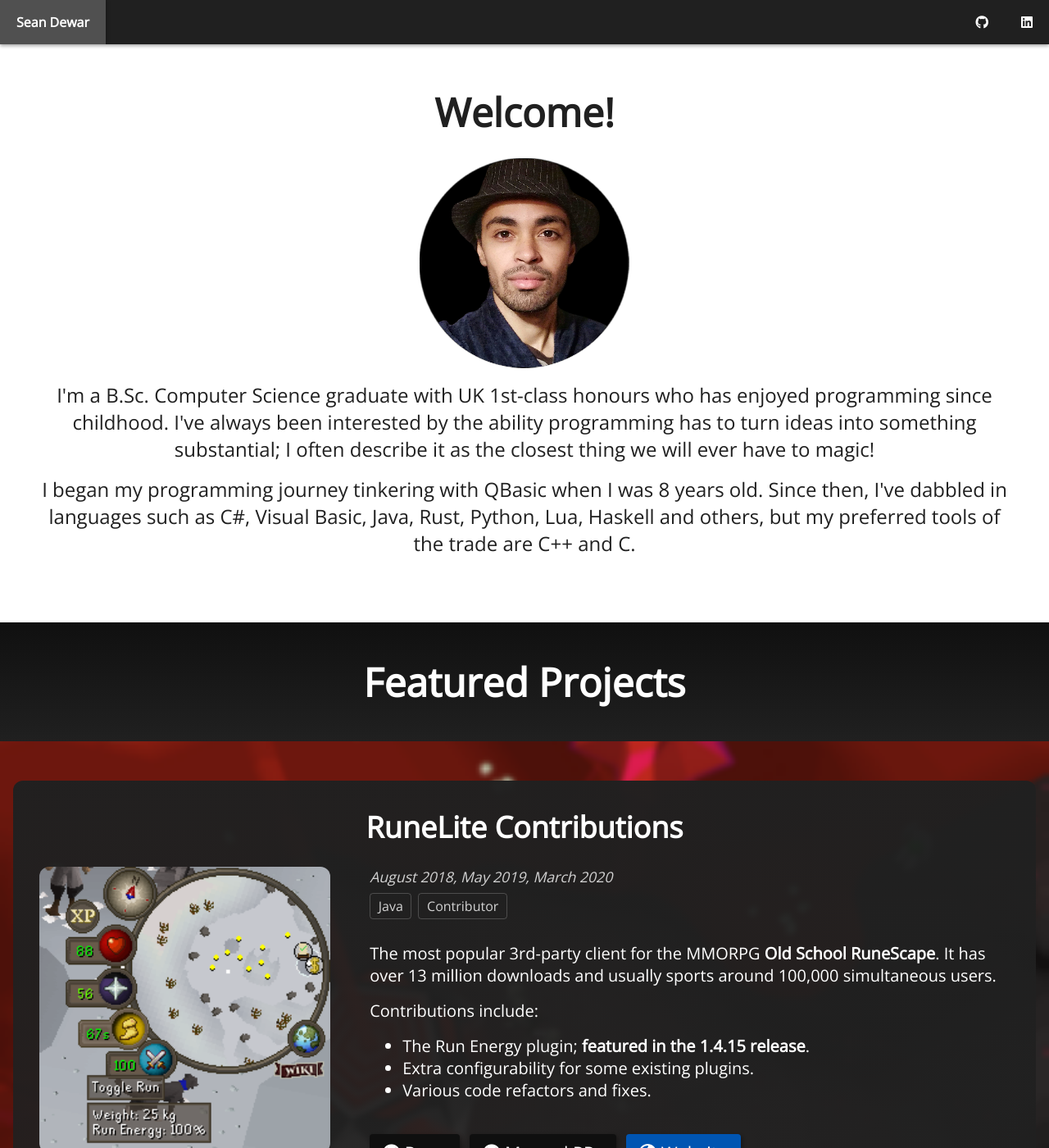
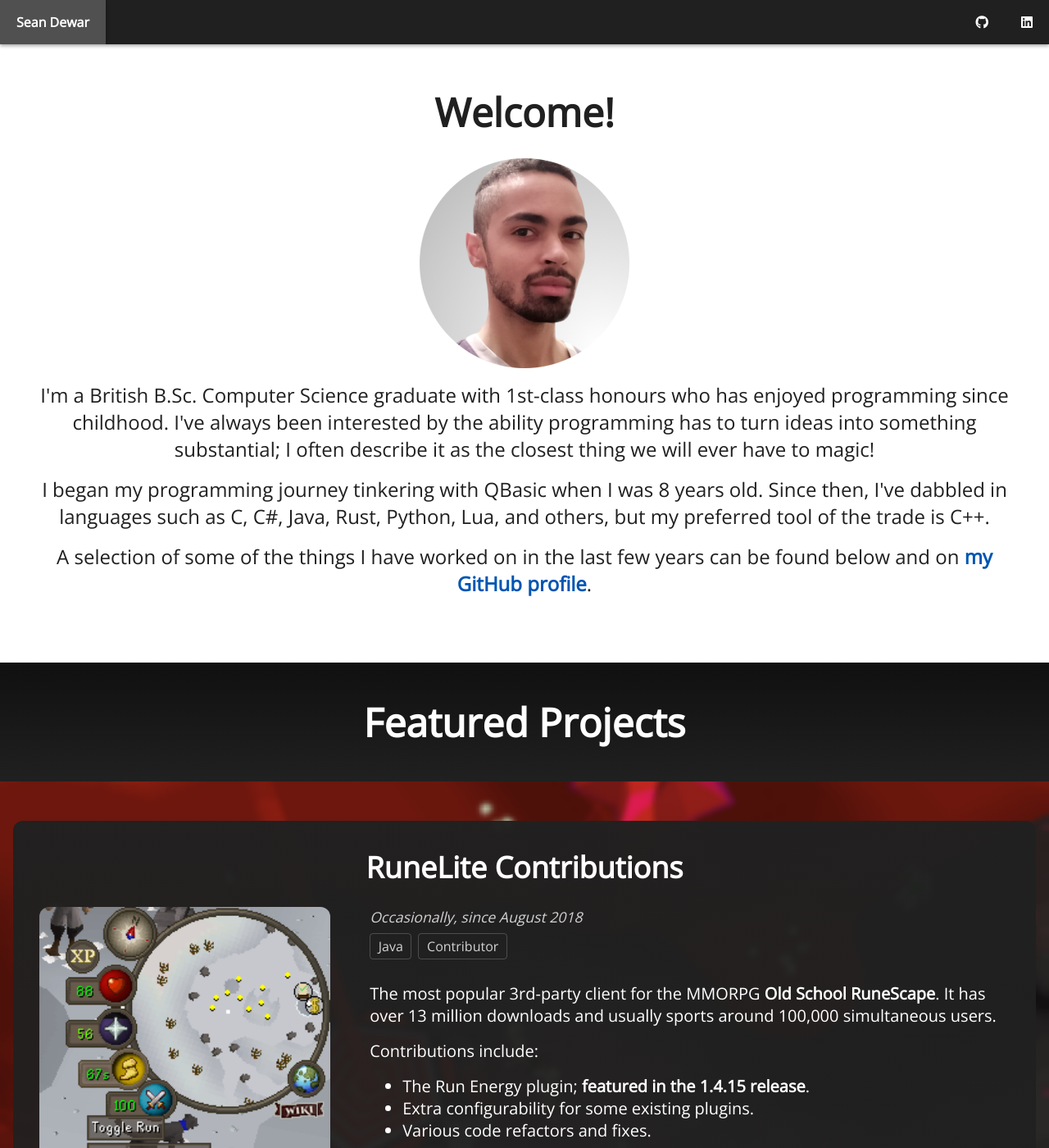
Before and after one commit to seandewar/seandewar.github.io, a Jekyll site: the page built from index.html, in a window 1280 px wide and 1400 px high. Shown: the whole window at 82% size. Built offline with Jekyll 4.4.1, drawn with Linux system fonts in a browser that asks for light colours; nearby versions of some CDN libraries.

Commit message:
Update my pic, commit some content updates that weren't previously committed

```diff
--- a/_data/projects/main_projects.yml
+++ b/_data/projects/main_projects.yml
@@ -2,7 +2,7 @@
   img_src: "/img/projects/runelite-run-energy.png"
   img_alt: "RuneLite's Run Energy plugin tooltip"
   bg_styles: "background-image: url('/img/projects/runelite-contrib-bg.png')"
-  dates: "August 2018, May 2019, March 2020"
+  dates: "Occasionally, since August 2018"
   tags:
     - "Java"
     - "Contributor"
--- a/index.html
+++ b/index.html
@@ -8,17 +8,22 @@
         <h1 class="bio-title">Welcome!</h1>
         <img class="bio-face-img" src="/img/me-circle-border.png" alt="Me looking fly">
         <p class="bio-text">
-            I'm a B.Sc. Computer Science graduate with UK 1st-class honours who
-            has enjoyed programming since childhood. I've always been
+            I'm a British B.Sc. Computer Science graduate with 1st-class honours
+            who has enjoyed programming since childhood. I've always been
             interested by the ability programming has to turn ideas into
             something substantial; I often describe it as the closest thing we
             will ever have to magic!
         </p>
         <p class="bio-text">
             I began my programming journey tinkering with QBasic when I was 8
-            years old.  Since then, I've dabbled in languages such as C#,
-            Visual Basic, Java, Rust, Python, Lua, Haskell and others, but my
-            preferred tools of the trade are C++ and C.
+            years old. Since then, I've dabbled in languages such as C, C#,
+            Java, Rust, Python, Lua, and others, but my preferred tool of the
+            trade is C++.
+        </p>
+        <p class="bio-text">
+            A selection of some of the things I have worked on in the last few
+            years can be found below and on
+            <a href="https://github.com/seandewar">my GitHub profile</a>.
         </p>
     </div>
 </section>
```
Also changed, not shown: img/me-circle-border.png.
